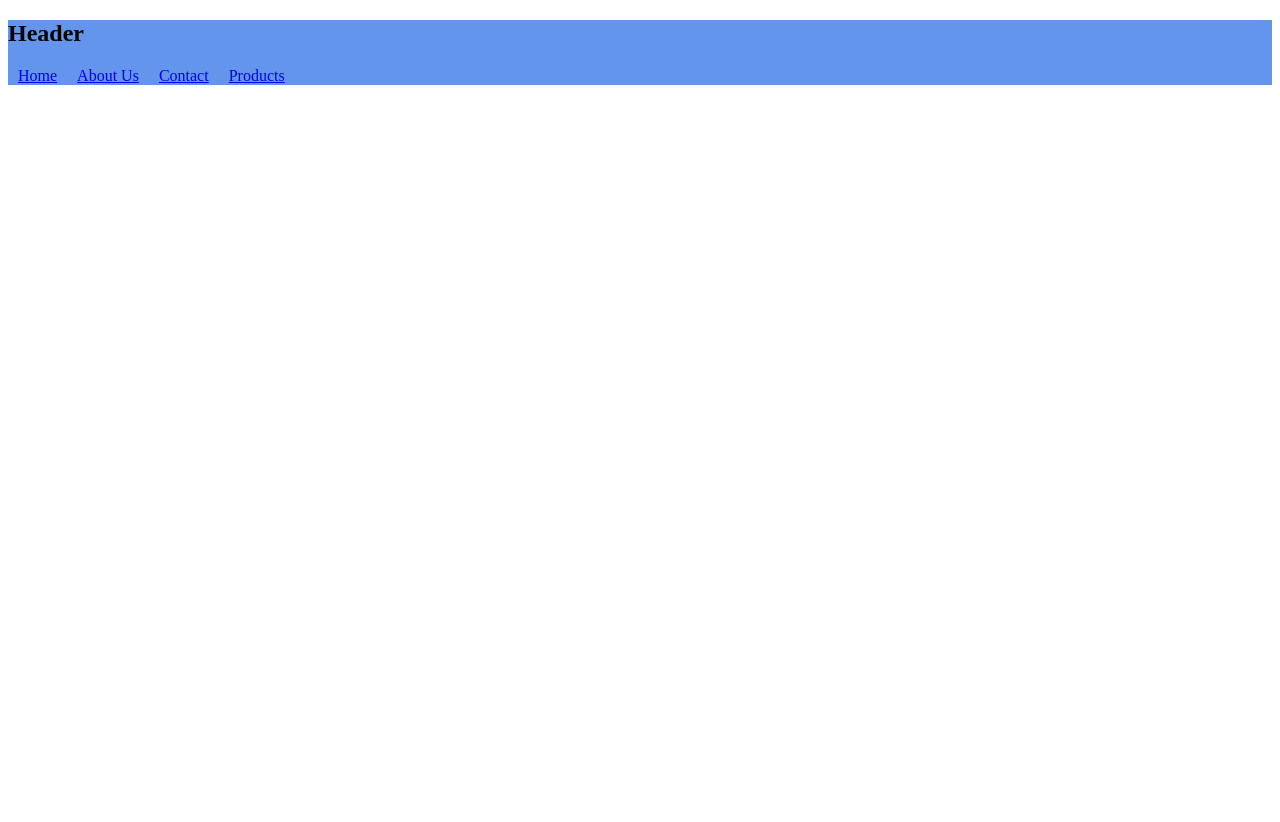
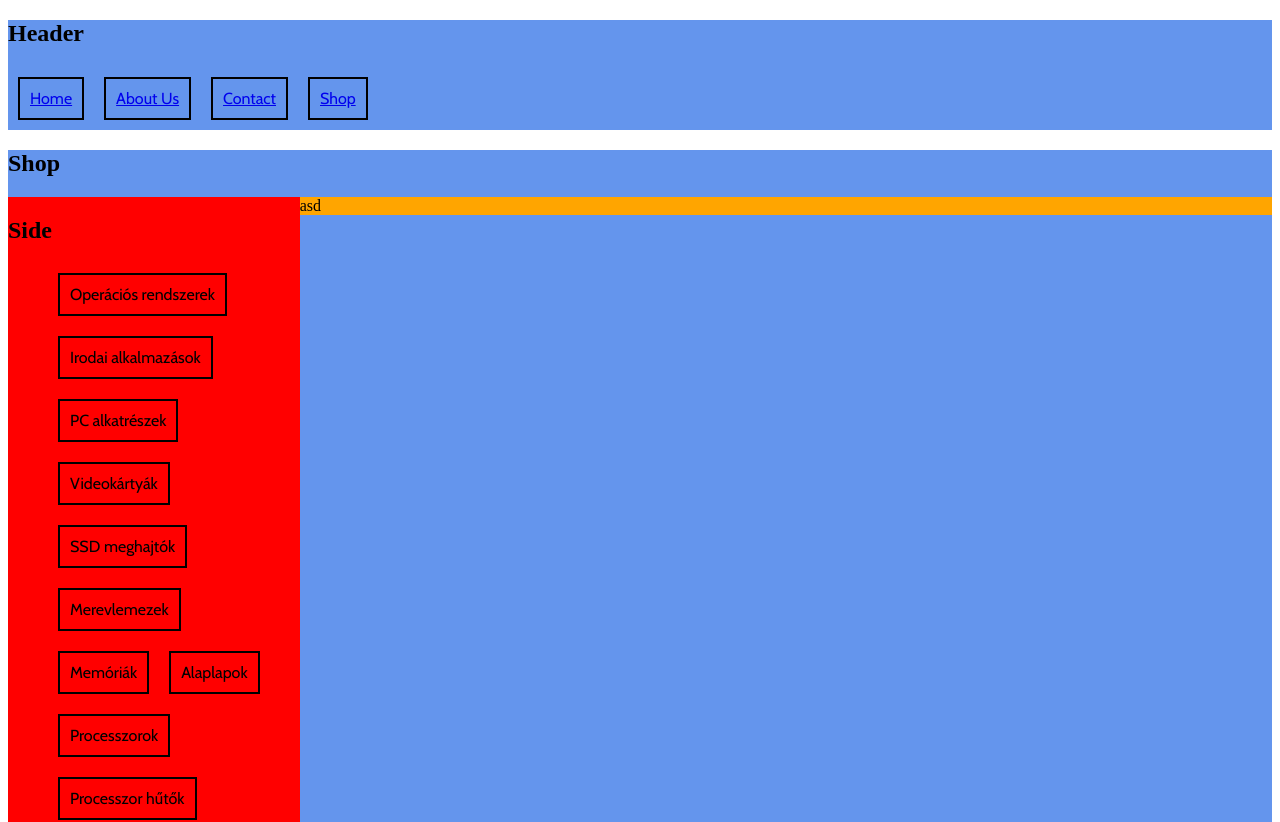
Before and after one commit to akoshm/mogyi-pc, a React (Create React App) app: page /shop in a window 1280 px wide. Shown: the top 822 px of the page. Before the commit the page ends 800 px from the top, so only its background shows below. Built offline with nearby package versions, Linux system fonts and the light colour scheme.

Commit message:
add: create Shop.js Component remove: App.css style: renamed .item to .btn rename:LandingPage.css to main.css

```diff
--- a/src/App.css
+++ /dev/null
@@ -1,38 +0,0 @@
-.App {
-  text-align: center;
-}
-
-.App-logo {
-  height: 40vmin;
-  pointer-events: none;
-}
-
-@media (prefers-reduced-motion: no-preference) {
-  .App-logo {
-    animation: App-logo-spin infinite 20s linear;
-  }
-}
-
-.App-header {
-  background-color: #282c34;
-  min-height: 100vh;
-  display: flex;
-  flex-direction: column;
-  align-items: center;
-  justify-content: center;
-  font-size: calc(10px + 2vmin);
-  color: white;
-}
-
-.App-link {
-  color: #61dafb;
-}
-
-@keyframes App-logo-spin {
-  from {
-    transform: rotate(0deg);
-  }
-  to {
-    transform: rotate(360deg);
-  }
-}
--- a/src/App.js
+++ b/src/App.js
@@ -2,8 +2,8 @@ import { Route, Routes } from 'react-router-dom';
 import Landing from './components/LandingPage'
 import TopNav from "./components/TopNav.js"
 import About from './components/About.js';
-import './App.css';
-
+import Shop from './components/Shop.js';
+import "./components/main.css";
 
 function App() {
   return (<>
@@ -11,6 +11,7 @@ function App() {
     <Routes>
       <Route path="/" element={<Landing />} />
       <Route path="/about" element={<About />} />
+      <Route path="/shop" element={<Shop />} />
     </Routes>
   </>
   );
--- a/src/components/Items.css
+++ b/src/components/Items.css
@@ -1,6 +1,6 @@
 @import url('https://fonts.googleapis.com/css2?family=Cabin:ital,wdth,wght@0,75..100,400..700;1,75..100,400..700&display=swap');
 
-.item {
+.btn {
     font-family: 'Cabin';
     color: black;
     padding: 10px;
@@ -9,18 +9,18 @@
     transition: 0.3s;
 }
 
-.item:hover {
+.btn:hover {
     background-color: #3e8e41;
     color: white;
 }
 
-.item:hover {
+.btn:hover {
     animation-name: jump;
     animation-duration: 0.5s;
     animation-delay: 0.05s;
 }
 
-.item:active {
+.btn:active {
     background-color: orange;
     transition: 0.1s;
 }
--- a/src/components/Items.js
+++ b/src/components/Items.js
@@ -18,7 +18,7 @@ function Items() {
     const renderFruits = () => {
         const FruitsList = [];
         for (const fruit of fruits) {
-            FruitsList.push(<li class="item" key={fruit}>{fruit}</li>);
+            FruitsList.push(<li class="btn" key={fruit}>{fruit}</li>);
         }
         return <ul>{FruitsList}</ul>;
     };
--- a/src/components/LandingPage.js
+++ b/src/components/LandingPage.js
@@ -1,15 +1,9 @@
-import './LandingPage.css'
-import Sidebar from "./Sidebar.js"
 export default function Landing() {
     return (
         <>
             <div class="parent">
                 <div class="container">
-                    <Sidebar />
-                    <div class="content">
-                        <h2 class="text">Content</h2>
 
-                    </div>
                 </div>
             </div>
         </>
--- /dev/null
+++ b/src/components/Shop.js
@@ -0,0 +1,14 @@
+import Sidebar from "./Sidebar";
+function Shop() {
+    return (<>
+        <div class="header">
+            <h2 class="text">Shop</h2>
+            <div class="container">
+                <Sidebar />
+                <div class="content">asd</div>
+            </div>
+
+        </div>
+    </>)
+}
+export default Shop;
--- a/src/components/TopNav.js
+++ b/src/components/TopNav.js
@@ -5,10 +5,10 @@ function TopNav() {
         <div class="header">
             <h2 class="text">Header</h2>
             <nav>
-                <li><Link to="/">Home</Link></li>
-                <li><Link to="/about">About Us</Link></li>
-                <li><Link to="/contact">Contact</Link></li>
-                <li><Link to="/products">Products</Link></li>
+                <li class='btn'><Link to="/">Home</Link></li>
+                <li class='btn'><Link to="/about">About Us</Link></li>
+                <li class='btn'><Link to="/contact">Contact</Link></li>
+                <li class='btn'> <Link to="/shop">Shop</Link></li>
             </nav>
         </div>
     </>)
```
Also changed, not shown: src/components/main.css (renamed from src/components/LandingPage.css), todo1.txt.
